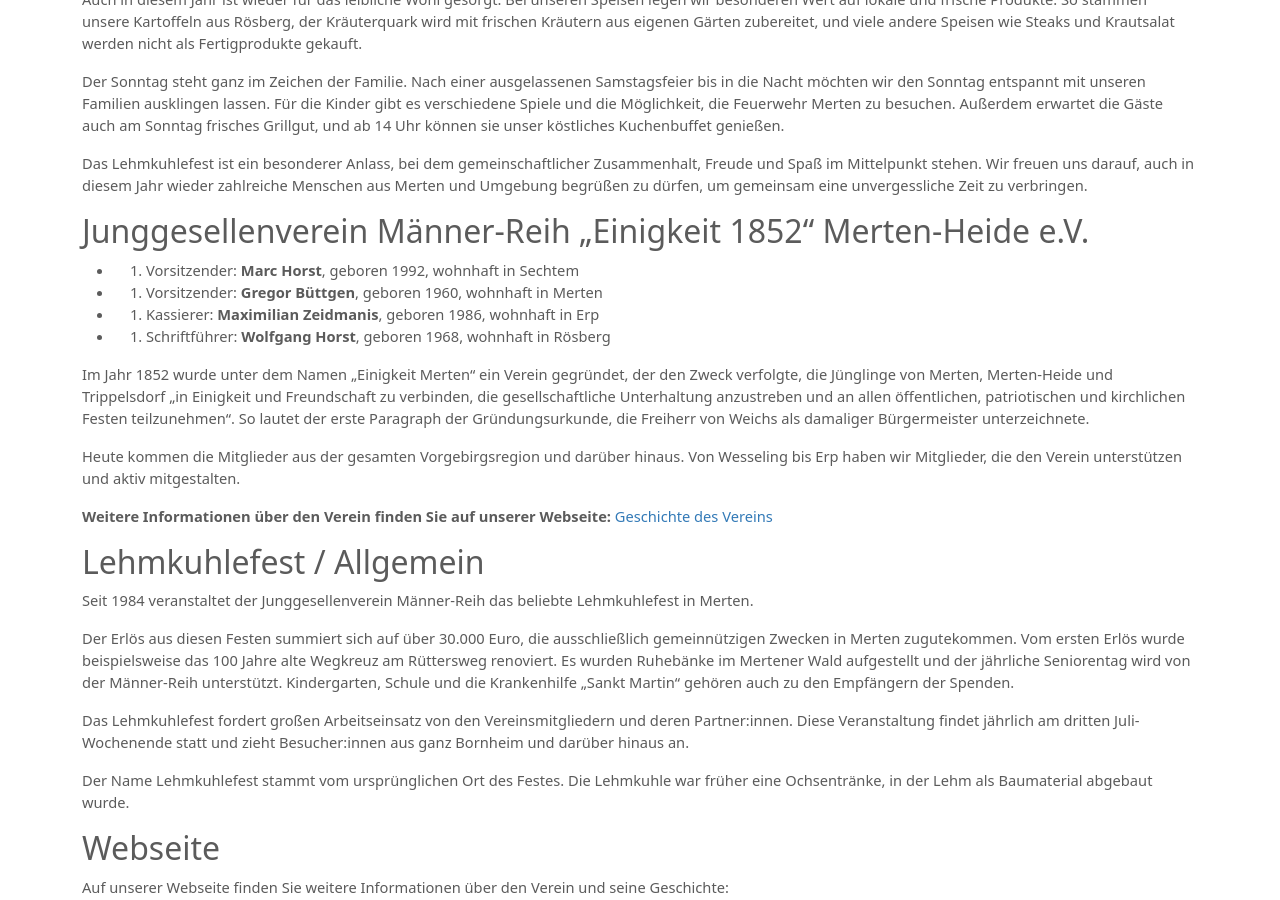
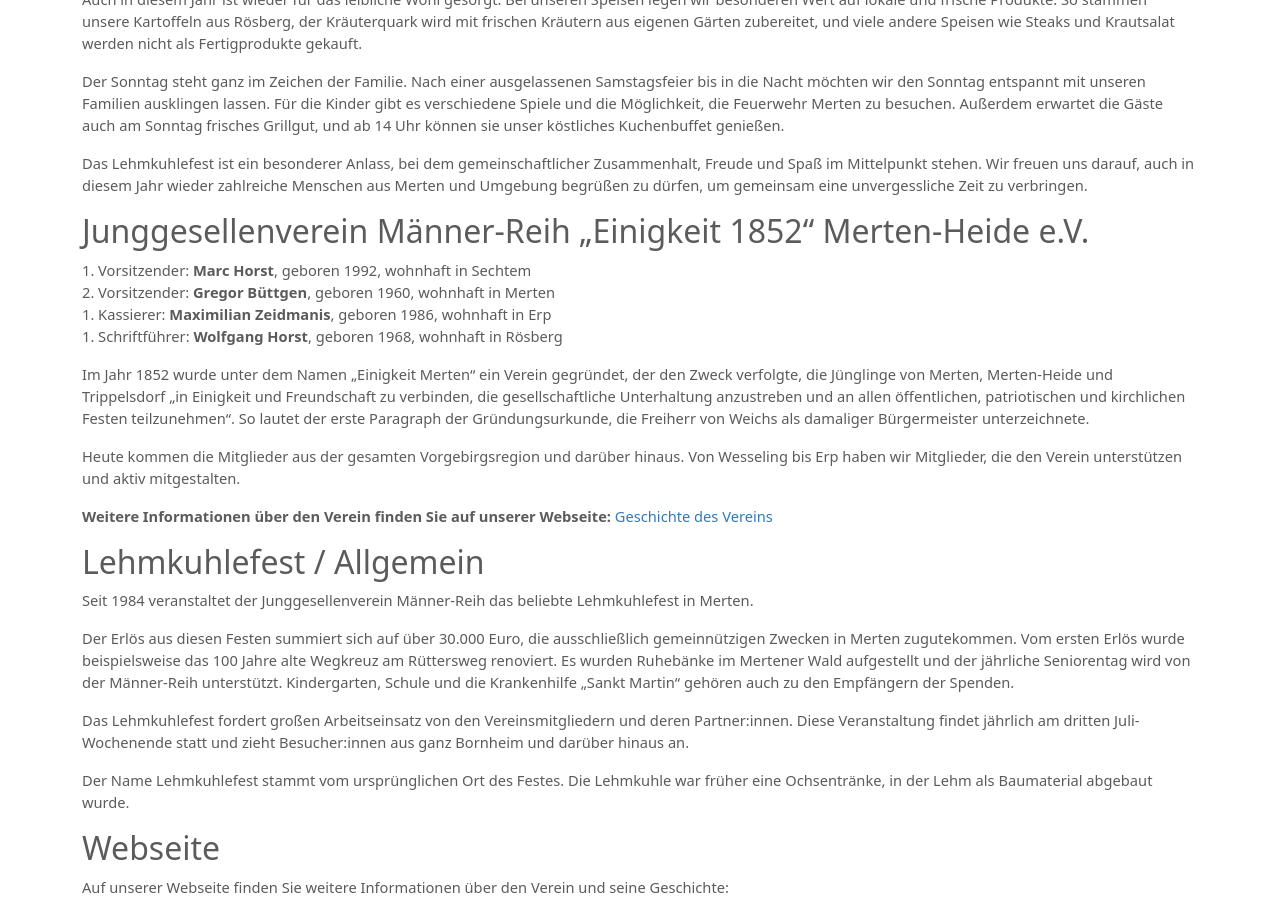
Before and after one commit to marchorst/presse.maennerreih-merten.de, a Jekyll site: the page built from index.md, in a window 1280 px wide and 900 px high, scrolled down 538 px. Built offline with Jekyll 4.4.1, drawn with Linux system fonts in a browser that asks for light colours; part of the change alters nothing that is shown.

Commit message:
Update index.md

```diff
--- a/index.md
+++ b/index.md
@@ -25,10 +25,10 @@ Das Lehmkuhlefest ist ein besonderer Anlass, bei dem gemeinschaftlicher Zusammen
 
 ## Junggesellenverein Männer-Reih „Einigkeit 1852“ Merten-Heide e.V.
 
-- 1. Vorsitzender: **Marc Horst**, geboren 1992, wohnhaft in Sechtem
-- 2. Vorsitzender: **Gregor Büttgen**, geboren 1960, wohnhaft in Merten
-- 1. Kassierer: **Maximilian Zeidmanis**, geboren 1986, wohnhaft in Erp
-- 1. Schriftführer: **Wolfgang Horst**, geboren 1968, wohnhaft in Rösberg
+&#8291;1. Vorsitzender: **Marc Horst**, geboren 1992, wohnhaft in Sechtem
+&#8291;2. Vorsitzender: **Gregor Büttgen**, geboren 1960, wohnhaft in Merten
+&#8291;1. Kassierer: **Maximilian Zeidmanis**, geboren 1986, wohnhaft in Erp
+&#8291;1. Schriftführer: **Wolfgang Horst**, geboren 1968, wohnhaft in Rösberg
 
 Im Jahr 1852 wurde unter dem Namen „Einigkeit Merten“ ein Verein gegründet, der den Zweck verfolgte, die Jünglinge von Merten, Merten-Heide und Trippelsdorf „in Einigkeit und Freundschaft zu verbinden, die gesellschaftliche Unterhaltung anzustreben und an allen öffentlichen, patriotischen und kirchlichen Festen teilzunehmen“. So lautet der erste Paragraph der Gründungsurkunde, die Freiherr von Weichs als damaliger Bürgermeister unterzeichnete.
 
```
